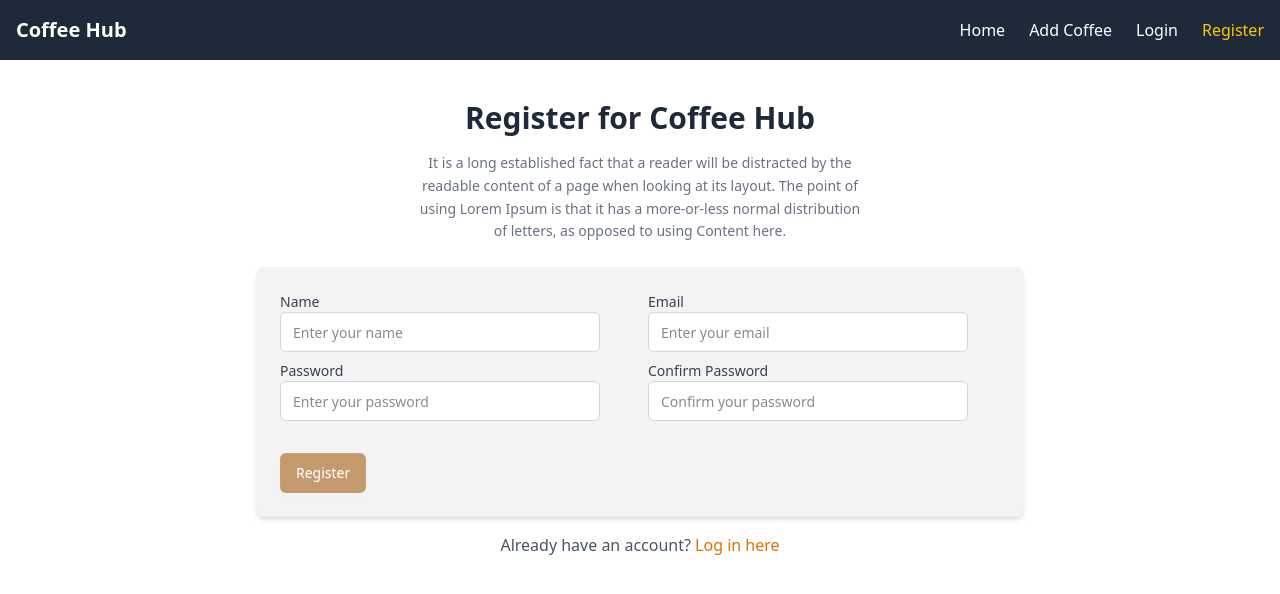
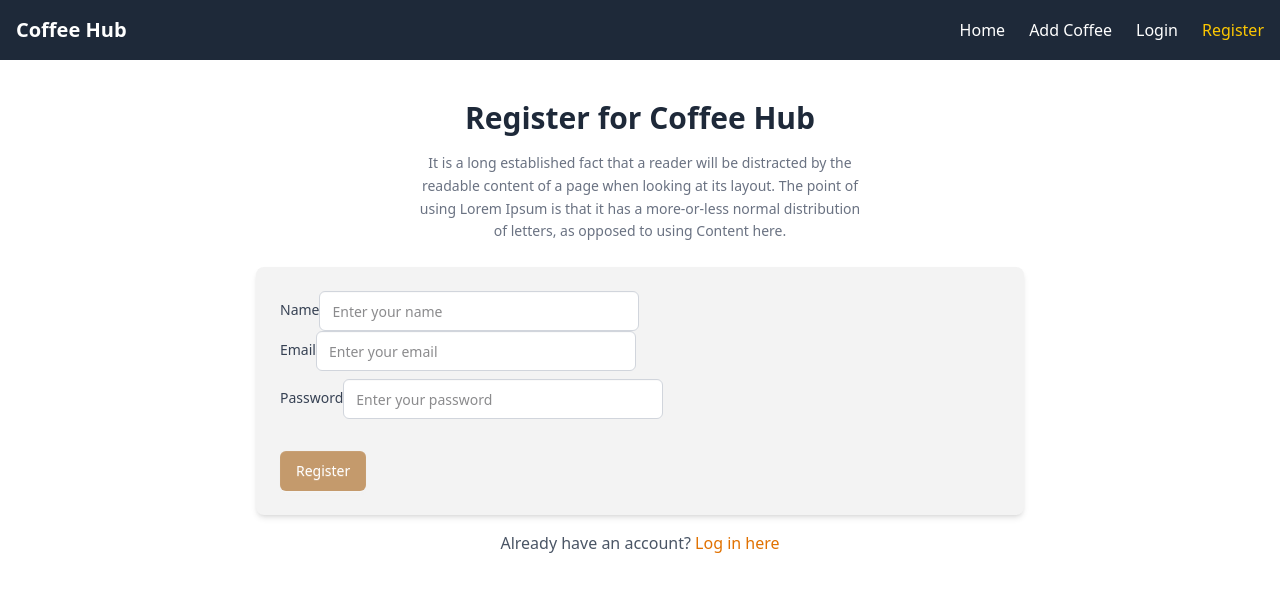
Before and after one commit to ShamimHossain1/Web-Mile-10, a React (Vite) app in the folder Coffee-Store/Coffee-Client/: page /register in a window 1280 px wide. Shown: the top 594 px of the page. Built offline with nearby package versions, Linux system fonts and the light colour scheme.

Commit message:
register

```diff
--- a/Coffee-Store/Coffee-Client/src/Componants/LogIn.jsx
+++ b/Coffee-Store/Coffee-Client/src/Componants/LogIn.jsx
@@ -1,24 +1,23 @@
 // LogIn.jsx
-import React, { useState } from 'react';
+import React, { useContext, useState } from 'react';
 import { Link } from 'react-router-dom';
+import { authContext } from '../Provider/AuthProvider';
 
 const LogIn = () => {
-  const [formData, setFormData] = useState({
-    email: '',
-    password: '',
-  });
 
-  const handleChange = (e) => {
-    setFormData({
-      ...formData,
-      [e.target.name]: e.target.value,
-    });
-  };
+    const { loading, setLoading,
+        user, setUser,
+        createUser } = useContext(authContext);
 
-  const handleLogIn = (e) => {
-    e.preventDefault();
-    console.log('Login Data:', formData); // Log the form data
-  };
+    const handleLogIn = (e) => {
+        e.preventDefault();
+        const form = e.target;
+        const email = form.email.value;
+        const password = form.password.value;
+console.log(email, password);
+
+    }
+
 
   return (
     <div className="lg:w-3/5 mx-auto">
@@ -39,8 +38,7 @@ const LogIn = () => {
               <input
                 type="email"
                 name="email"
-                value={formData.email}
-                onChange={handleChange}
+
                 placeholder="Enter your email"
                 className="input bg-white border-gray-300 rounded-md focus:border-gray-400 focus:ring-0 h-10 text-sm"
                 required
@@ -53,8 +51,7 @@ const LogIn = () => {
               <input
                 type="password"
                 name="password"
-                value={formData.password}
-                onChange={handleChange}
+
                 placeholder="Enter your password"
                 className="input bg-white border-gray-300 rounded-md focus:border-gray-400 focus:ring-0 h-10 text-sm"
                 required
--- a/Coffee-Store/Coffee-Client/src/Componants/Regester.jsx
+++ b/Coffee-Store/Coffee-Client/src/Componants/Regester.jsx
@@ -1,26 +1,34 @@
 // Register.jsx
-import React, { useState } from 'react';
+import React, { useContext, useState } from 'react';
 import { Link } from 'react-router-dom';
+import { authContext } from '../Provider/AuthProvider';
 
 const Register = () => {
-  const [formData, setFormData] = useState({
-    name: '',
-    email: '',
-    password: '',
-    confirmPassword: '',
-  });
 
-  const handleChange = (e) => {
-    setFormData({
-      ...formData,
-      [e.target.name]: e.target.value,
-    });
-  };
+    const { loading, setLoading,
+        user, setUser,
+        createUser } = useContext(authContext);
 
     const handleRegister = (e) => {
         e.preventDefault();
-    console.log('Register Data:', formData); // Log the form data
-  };
+        const form = e.target;
+        const name = form.name.value;
+        const email = form.email.value;
+        const password = form.password.value;
+
+        createUser(email, password)
+            .then((result) => {
+                // const user = result.user;
+                // console.log(user);
+                form.reset();
+                setLoading(false);
+            })
+            .catch((error) => {
+                console.error(error);
+            })
+    }
+
+
 
     return (
         <div className="lg:w-3/5 mx-auto">
@@ -33,7 +41,7 @@ const Register = () => {
             <div className="card bg-[#f3f3f3] w-full shrink-0 shadow-md rounded-lg">
                 <form onSubmit={handleRegister} className="card-body p-6">
                     {/* Form first row */}
-          <div className="flex flex-col lg:flex-row gap-4">
+                    <div className=" gap-4">
                         <div className="form-control flex-1">
                             <label className="label">
                                 <span className="label-text font-medium text-gray-700 text-sm">Name</span>
@@ -41,8 +49,6 @@ const Register = () => {
                             <input
                                 type="text"
                                 name="name"
-                value={formData.name}
-                onChange={handleChange}
                                 placeholder="Enter your name"
                                 className="input bg-white border-gray-300 rounded-md focus:border-gray-400 focus:ring-0 h-10 text-sm"
                                 required
@@ -55,8 +61,6 @@ const Register = () => {
                             <input
                                 type="email"
                                 name="email"
-                value={formData.email}
-                onChange={handleChange}
                                 placeholder="Enter your email"
                                 className="input bg-white border-gray-300 rounded-md focus:border-gray-400 focus:ring-0 h-10 text-sm"
                                 required
@@ -64,7 +68,7 @@ const Register = () => {
                         </div>
                     </div>
                     {/* Form second row */}
-          <div className="flex flex-col lg:flex-row gap-4">
+                    <div className="  gap-4">
                         <div className="form-control flex-1">
                             <label className="label">
                                 <span className="label-text font-medium text-gray-700 text-sm">Password</span>
@@ -72,27 +76,12 @@ const Register = () => {
                             <input
                                 type="password"
                                 name="password"
-                value={formData.password}
-                onChange={handleChange}
                                 placeholder="Enter your password"
                                 className="input bg-white border-gray-300 rounded-md focus:border-gray-400 focus:ring-0 h-10 text-sm"
                                 required
                             />
                         </div>
-            <div className="form-control flex-1">
-              <label className="label">
-                <span className="label-text font-medium text-gray-700 text-sm">Confirm Password</span>
-              </label>
-              <input
-                type="password"
-                name="confirmPassword"
-                value={formData.confirmPassword}
-                onChange={handleChange}
-                placeholder="Confirm your password"
-                className="input bg-white border-gray-300 rounded-md focus:border-gray-400 focus:ring-0 h-10 text-sm"
-                required
-              />
-            </div>
+
                     </div>
                     {/* Submit button */}
                     <div className="form-control mt-6">
--- a/Coffee-Store/Coffee-Client/src/Provider/AuthProvider.jsx
+++ b/Coffee-Store/Coffee-Client/src/Provider/AuthProvider.jsx
@@ -1,4 +1,6 @@
+import { createUserWithEmailAndPassword } from 'firebase/auth';
 import React, { createContext, useState } from 'react';
+import { auth } from '../firebase';
 
 export const authContext = createContext(null);
 
@@ -6,11 +8,17 @@ const AuthProvider = ({ children }) => {
     const [user, setUser] = useState(null);
     const [loading, setLoading] = useState(true);
 
+    const createUser = (email, password) => {
+        setLoading(true);
+        return createUserWithEmailAndPassword(auth, email, password);
+    }
+
 
 
     const userInfo = {
         loading, setLoading,
-        user, setUser
+        user, setUser,
+        createUser
 
     }
     return (
```
Lines whose indentation alone changed are shown as unchanged.
